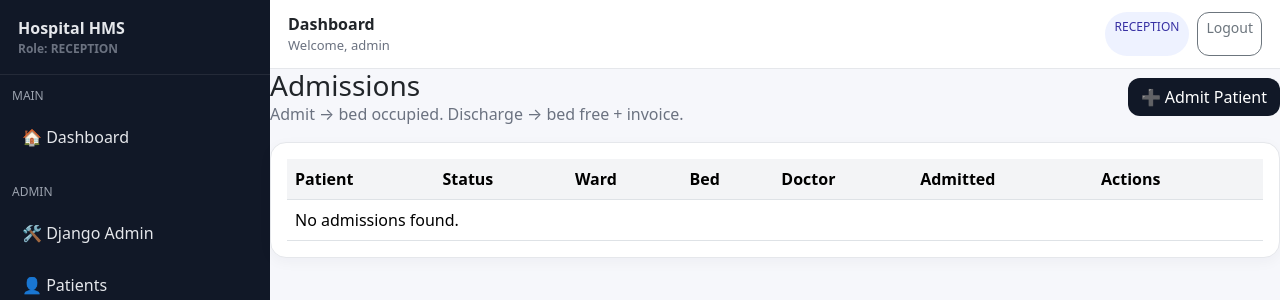
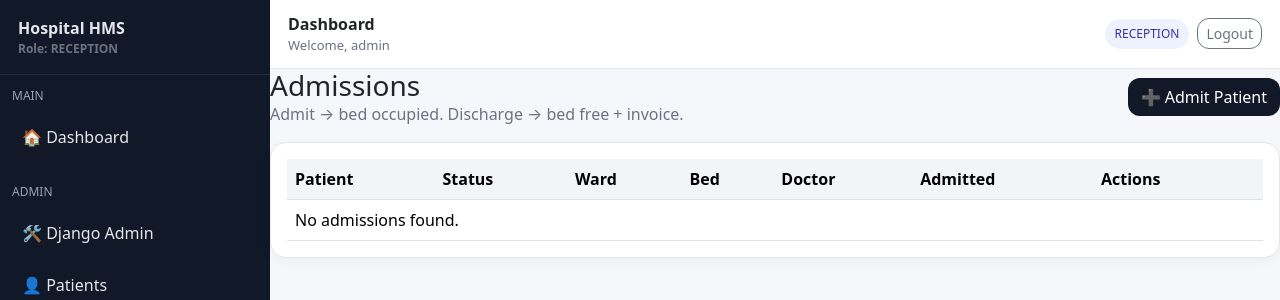
Before and after one commit to sanamacharya1012/hospital-management-, a Django app: page /patients/admissions/ in a window 1280 px wide. Shown: the top 300 px of the page. Run offline with Django 5.2, Linux system fonts and the light colour scheme; a user stored in the database is signed in.

Commit message:
logout fix

```diff
--- a/apps/accounts/urls.py
+++ b/apps/accounts/urls.py
@@ -3,7 +3,7 @@ from django.contrib.auth.views import LogoutView
 from .views import HMSLoginView, dashboard
 
 urlpatterns = [
+    path("", dashboard, name="dashboard"),
     path("login/", HMSLoginView.as_view(), name="login"),
     path("logout/", LogoutView.as_view(), name="logout"),
-    path("dashboard/", dashboard, name="dashboard"),
 ]
--- a/hms_project/urls.py
+++ b/hms_project/urls.py
@@ -3,9 +3,8 @@ from django.urls import path, include
 from django.views.generic import RedirectView
 
 urlpatterns = [
-    path("", RedirectView.as_view(url="/login/", permanent=False)),
+    path("", include("apps.accounts.urls")),
     path("admin/", admin.site.urls),
-    path("", include("apps.accounts.urls")),
     path("patients/", include("apps.patients.urls")),
     path("wards/", include("apps.wards.urls")),
     path("appointments/", include("apps.appointments.urls")),
--- a/templates/dashboard/admin.html
+++ b/templates/dashboard/admin.html
@@ -53,7 +53,7 @@
     <div class="card card-soft p-3">
       <div class="fw-bold mb-1">HR</div>
       <div class="muted mb-2">Attendance and reports.</div>
-      <a class="btn btn-soft" href="{% url 'attendance_report' %}">Open</a>
+      {% comment %} <a class="btn btn-soft" href="{% url 'attendance_report' %}">Open</a> {% endcomment %}
     </div>
    </div>
 </div>
--- a/templates/partials/_topbar.html
+++ b/templates/partials/_topbar.html
@@ -1,12 +1,19 @@
 <div class="topbar">
-    <div class="d-flex align-item-center justify-content-between">
+  <div class="d-flex align-items-center justify-content-between">
     <div>
       <div class="fw-bold">Dashboard</div>
       <div class="muted" style="font-size:13px;">Welcome, {{ user.username }}</div>
     </div>
-        <div class="d-flex align-center gap-2">
+
+    <div class="d-flex align-items-center gap-2">
       <span class="pill">{{ user.role }}</span>
-            <a herf="{% url 'logout' %}" class="btn btn-outline-secondary btn-sm btn-outline-soft">Logout</a>
+
+      <form action="{% url 'logout' %}" method="post" style="margin:0;">
+        {% csrf_token %}
+        <button type="submit" class="btn btn-outline-secondary btn-sm btn-outline-soft">
+          Logout
+        </button>
+      </form>
     </div>
   </div>
 </div>
```
Also changed, not shown: db.sqlite3. Lines whose indentation alone changed are shown as unchanged.
